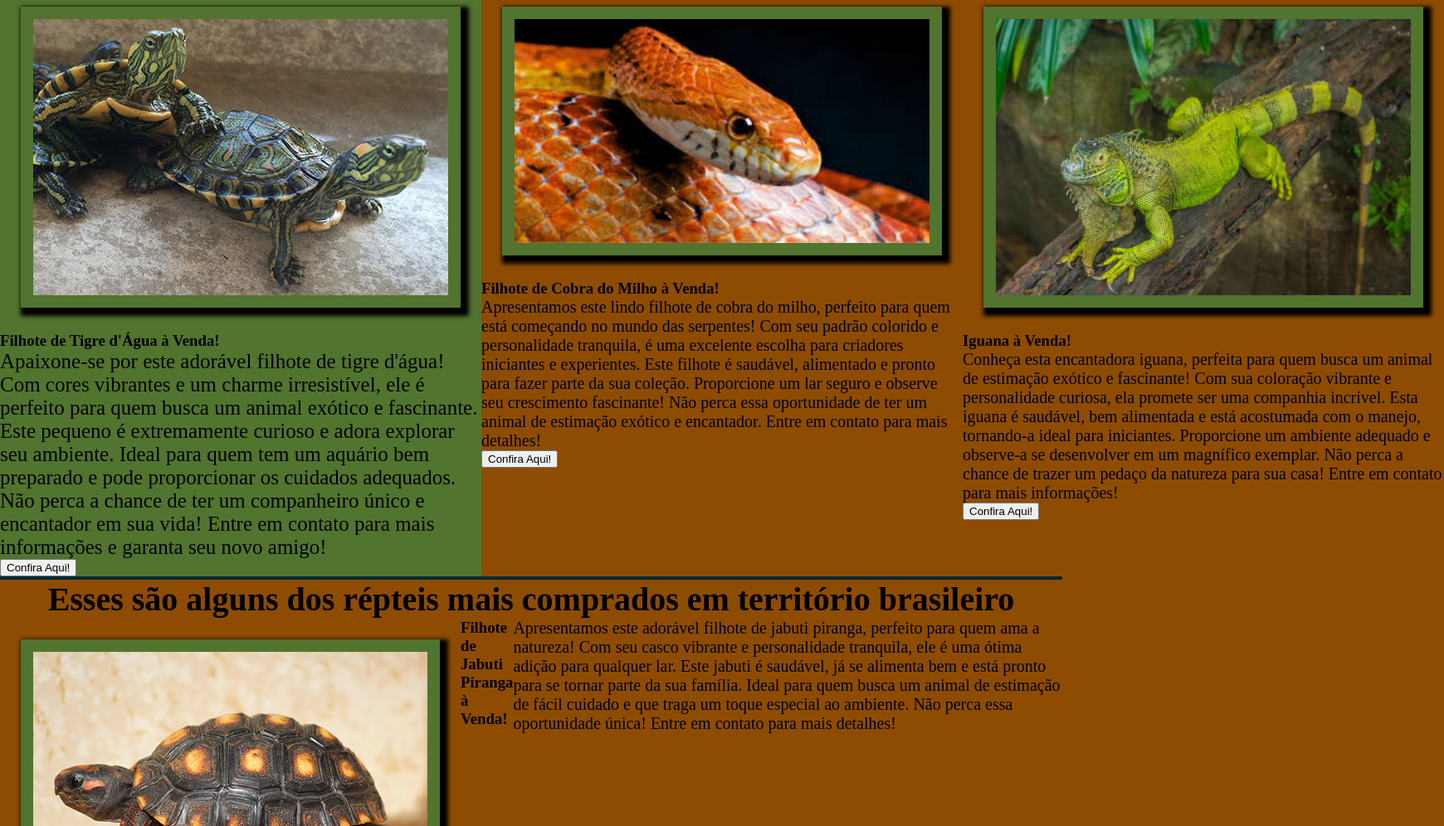
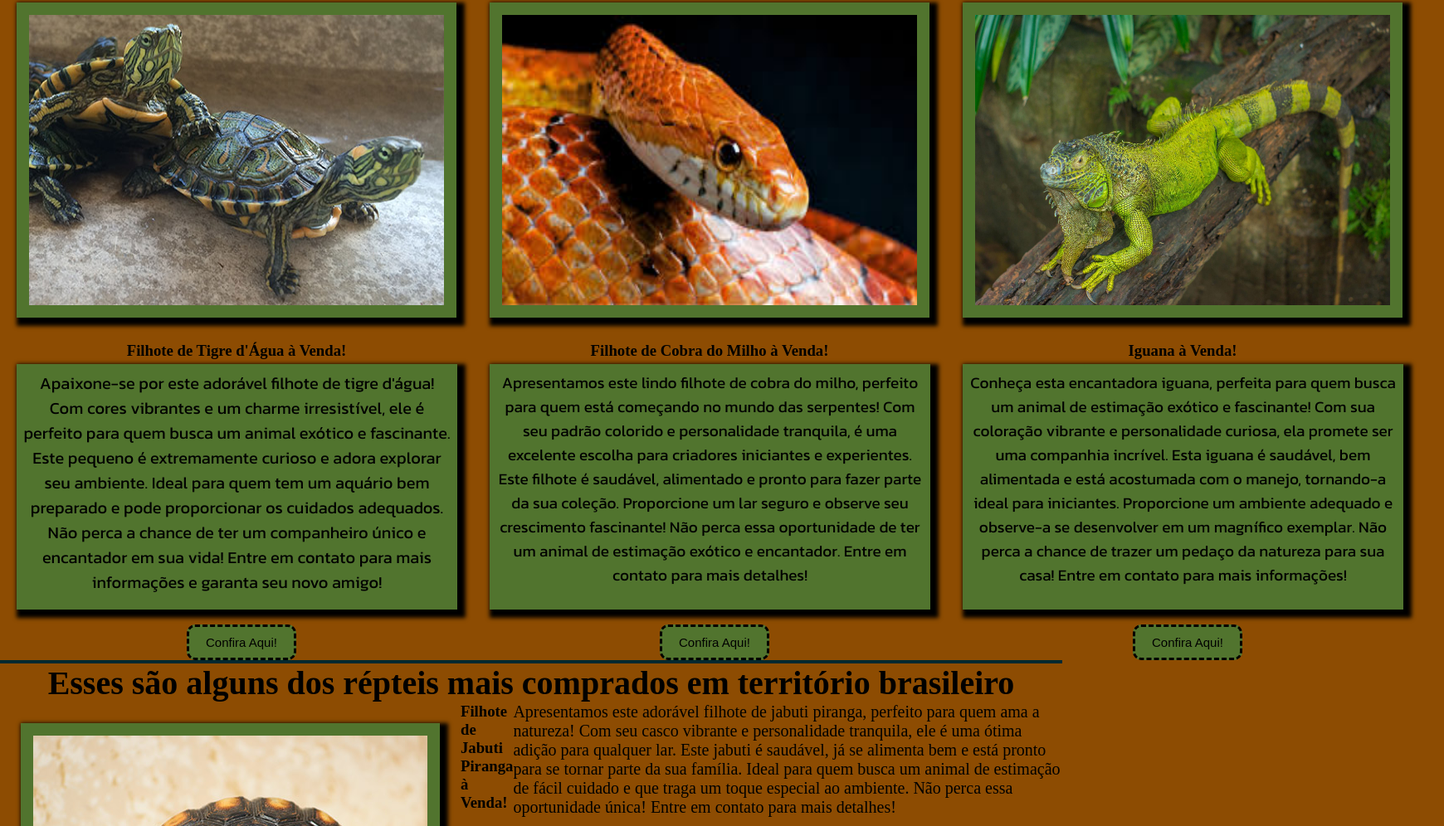
Before and after one commit to Daniloasgit/projeto-fimdeano, a website: page index.html in a window 1280 px wide. Shown: the part 631-1627 px from the top of the page at 83% size, 1740 px wide, since content can reach past the window. Drawn offline with Linux system fonts and the light colour scheme; a web font is replaced by a local one.

Commit message:
ja n sabo oq dizer

```diff
--- a/style.css
+++ b/style.css
@@ -1,5 +1,5 @@
 @import url('https://fonts.googleapis.com/css2?family=Jacquarda+Bastarda+9&display=swap');
-
+@import url('https://fonts.googleapis.com/css2?family=Kanit:ital,wght@0,100;0,200;0,300;0,400;0,500;0,600;0,700;0,800;0,900;1,100;1,200;1,300;1,400;1,500;1,600;1,700;1,800;1,900&display=swap');
 
 *{
     margin: 0;
@@ -141,11 +141,19 @@ p {
     display: flex;
 
 }
+ .news p {
+font-family: Kanit;
+}
+.news h3{
+    text-align: center;
+    margin: 5px;
+}
 .news img {
     width:500px;
+    height: 350px;
     border:15px solid rgb(81, 116, 46);
     box-shadow: 5px 5px 5px 5px;
-    margin: 25px;
+    margin: 20px;
 }
 
 .nov{
@@ -306,10 +314,67 @@ footer img{
 }
 
 .tartaprin {
-    background-color: rgb(81, 116, 46);
     padding: 0;
 }
 
-.tartaprin p{
-    font-size: 25px;
+.tartaprin p {
+    background-color: rgb(81, 116, 46);
+    font-size: 20px;
+    text-align: center;
+    box-shadow: 5px 5px 5px 5px;
+    margin: 0 0 0 20px;
+    padding: 8px;
+    width: 515px;
+    height: 280px;
 }
+
+.tartaprin button{
+    margin-top: 18px;
+    margin-left: 225px;
+}
+
+button {
+    padding: 10px 20px;
+    background-color: rgb(81, 116, 46);
+    color: black;
+    border: dashed;
+    border-radius: 10px;
+    cursor: pointer;
+    font-size: 15px;
+}
+button:hover{
+    background-color: rgb(1, 41, 48);
+    color: rgb(0, 255, 157);
+}
+
+.milhoprin p{
+    background-color: rgb(81, 116, 46);
+    font-size: 19px;
+    text-align: center;
+    box-shadow: 5px 5px 5px 5px;
+    margin: 0 0 0 20px;
+    padding: 8px;
+    width: 515px;
+    height: 280px;
+}
+
+.milhoprin button{
+    margin-top: 18px;
+    margin-left: 225px;
+}
+
+.iguaprin p{
+    background-color: rgb(81, 116, 46);
+    font-size: 19px;
+    text-align: center;
+    box-shadow: 5px 5px 5px 5px;
+    margin: 0 0 0 20px;
+    padding: 8px;
+    width: 515px;
+    height: 280px;
+}
+
+.iguaprin button{
+    margin-top: 18px;
+    margin-left: 225px;
+}
```
